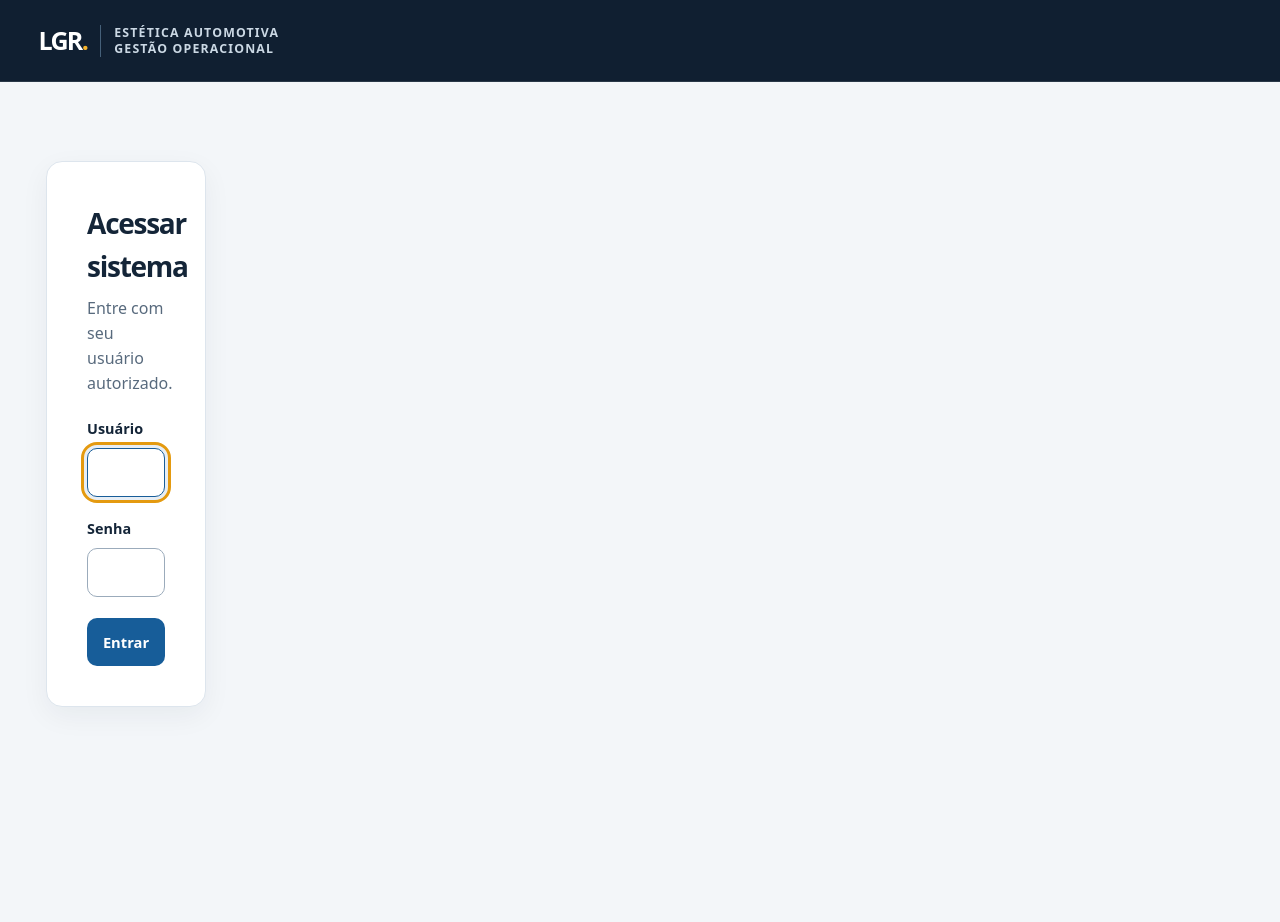
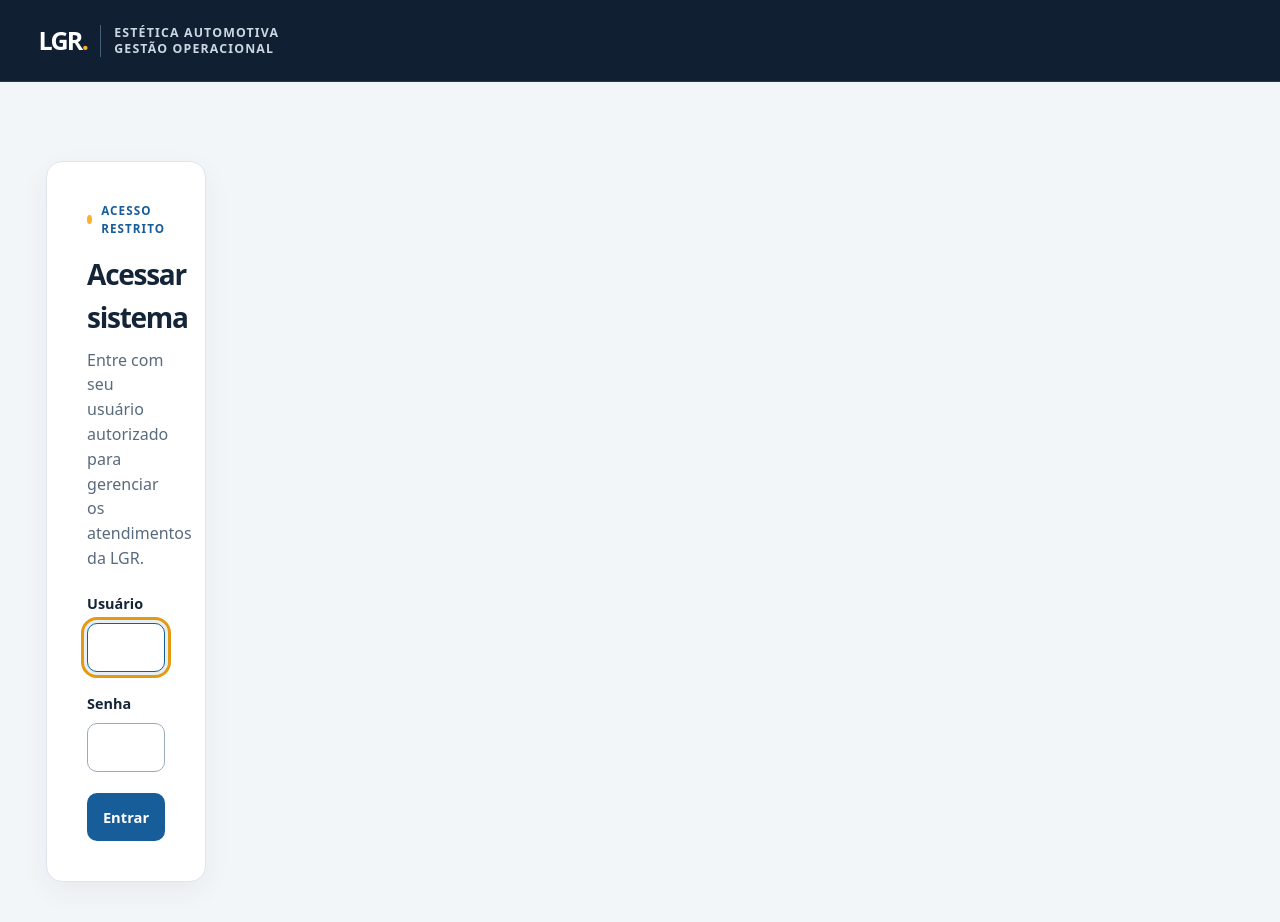
Before and after one commit to paola-facchin/lgr-estetica-automotiva-mvp, a Django app: page /contas/login/ in a window 1280 px wide. Shown: the top 922 px of the page. Before the commit the page ends 707 px from the top, so only its background shows below. Run offline with Django 5.2, Linux system fonts and the light colour scheme; parts of the project's set-up code (start-up, migrations or seed data) failed here and were passed over.

Commit message:
ui: moderniza login.html

```diff
--- a/core/templates/registration/login.html
+++ b/core/templates/registration/login.html
@@ -1 +1,16 @@
-{% extends 'core/base.html' %}{% block title %}Entrar · LGR{% endblock %}{% block content %}<section class="card login"><h1>Acessar sistema</h1><p>Entre com seu usuário autorizado.</p><form method="post">{% csrf_token %}{% if form.errors %}<p class="aviso erro" role="alert">Usuário ou senha inválidos.</p>{% endif %}<div class="formgrupo"><label for="id_username">Usuário</label><input class="campo" name="username" id="id_username" autocomplete="username" required autofocus></div><div class="formgrupo"><label for="id_password">Senha</label><input class="campo" name="password" id="id_password" type="password" autocomplete="current-password" required></div><button class="btn" type="submit">Entrar</button></form></section>{% endblock %}
+{% extends 'core/base.html' %}
+{% block title %}Entrar · LGR{% endblock %}
+{% block content %}
+<section class="card login">
+  <span class="login-selo">Acesso restrito</span>
+  <h1>Acessar sistema</h1>
+  <p>Entre com seu usuário autorizado para gerenciar os atendimentos da LGR.</p>
+  <form method="post">
+    {% csrf_token %}
+    {% if form.errors %}<p class="aviso erro" role="alert">Usuário ou senha inválidos.</p>{% endif %}
+    <div class="formgrupo"><label for="id_username">Usuário</label><input class="campo" name="username" id="id_username" autocomplete="username" required autofocus></div>
+    <div class="formgrupo"><label for="id_password">Senha</label><input class="campo" name="password" id="id_password" type="password" autocomplete="current-password" required></div>
+    <button class="btn" type="submit">Entrar</button>
+  </form>
+</section>
+{% endblock %}
```
